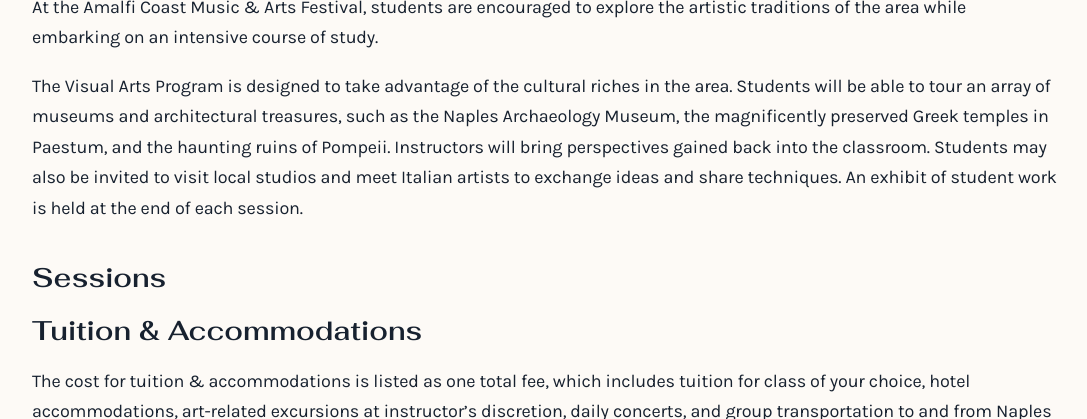
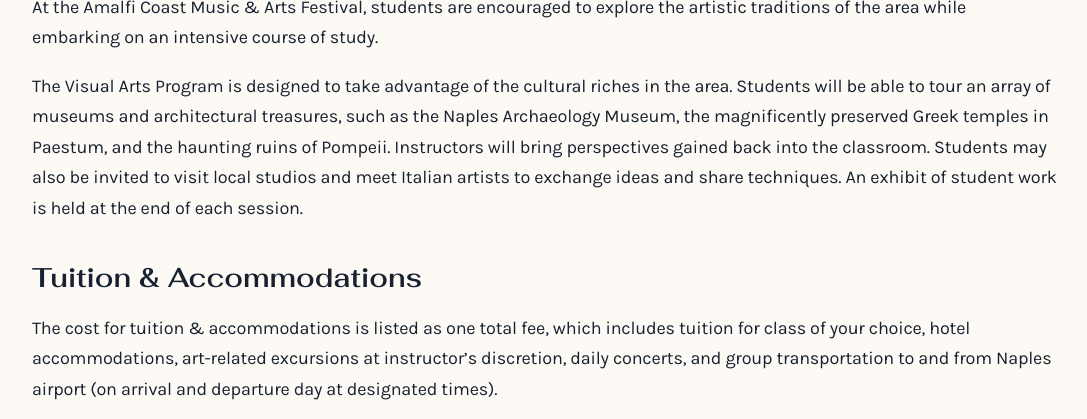
Before and after one commit to Amalfi-Festival/amalfi-festival-org, a Jekyll site: the page built from _programs/visual-arts.md, in a window 1280 px wide and 900 px high, scrolled down 846 px, cut to the strip 0-419 px from the top of the window. Shown: the whole strip, without its empty margins (95-1182 px from the left). Built offline with Jekyll 4.4.1, drawn with Linux system fonts in a browser that asks for light colours.

Commit message:
If there's only one class, don't add extraneous headers

```diff
--- a/_includes/site/session/session-info.md
+++ b/_includes/site/session/session-info.md
@@ -1,12 +1,14 @@
 {% for session in reference-program.sessions %}
 
-{%- capture session-name -%}{%- include site/session/get-session-name-with-dates.html session=session -%}{%- endcapture -%}
-{%- if session.session-name -%}
-{%- unless page.lang -%}
+{%- if session.class-name == nil or reference-program.sessions.size > 1 -%}
+    {%- capture session-name -%}{%- include site/session/get-session-name-with-dates.html session=session -%}{%- endcapture -%}
+    {%- if session.session-name -%}
+        {%- unless page.lang -%}
 <h2 class="session" id="{{ session-name | slugify }}">{{ session-name }}</h2>
-{%- else -%}
-<h2 class="session" id="{{ session-name | slugify }}">{% if session.session-name-zh %}{{ session.session-name-zh }}{% else %}{{ session.session-name }}{% endif %}: {% include utilities/date.html dates=session.dates %}</h2>
-{% endunless %}
+        {%- else -%}
+<h2 class="session" id="{{ session-name | slugify }}">{{ session.session-name-zh | default: session.session-name }}: {% include utilities/date.html dates=session.dates %}</h2>
+        {%- endunless -%}
+    {%- endif -%}
 {%- endif -%}
 
 {%- if session.class-name -%}
--- a/_programs/visual-arts.md
+++ b/_programs/visual-arts.md
@@ -44,7 +44,9 @@ At the Amalfi Coast Music & Arts Festival, students are encouraged to explore th
 
 The Visual Arts Program is designed to take advantage of the cultural riches in the area. Students will be able to tour an array of museums and architectural treasures, such as the Naples Archaeology Museum, the magnificently preserved Greek temples in Paestum, and the haunting ruins of Pompeii. Instructors will bring perspectives gained back into the classroom. Students may also be invited to visit local studios and meet Italian artists to exchange ideas and share techniques. An exhibit of student work is held at the end of each session.
 
+{% if page.sessions.size > 1 %}
 ## Sessions
+{% endif %}
 
 {% include site/session/session-info.md faculty-type="Instructor" %}
 
```
